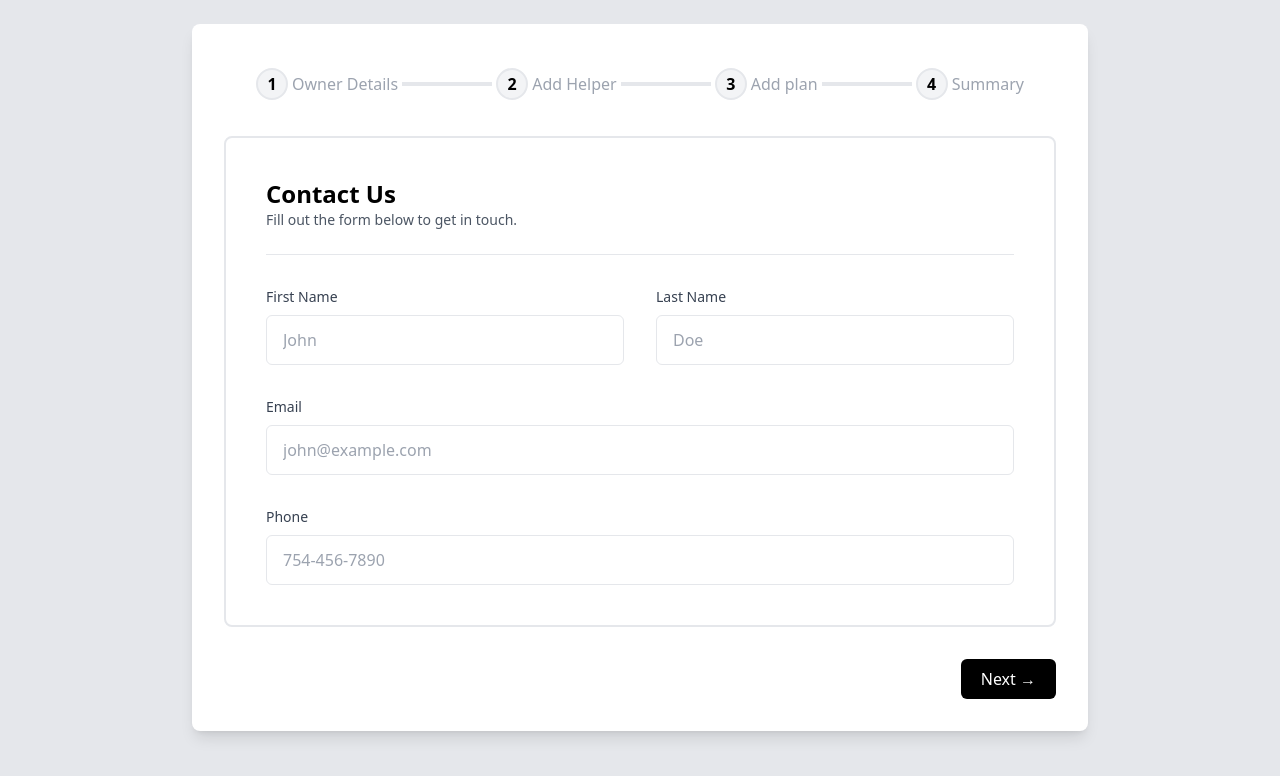
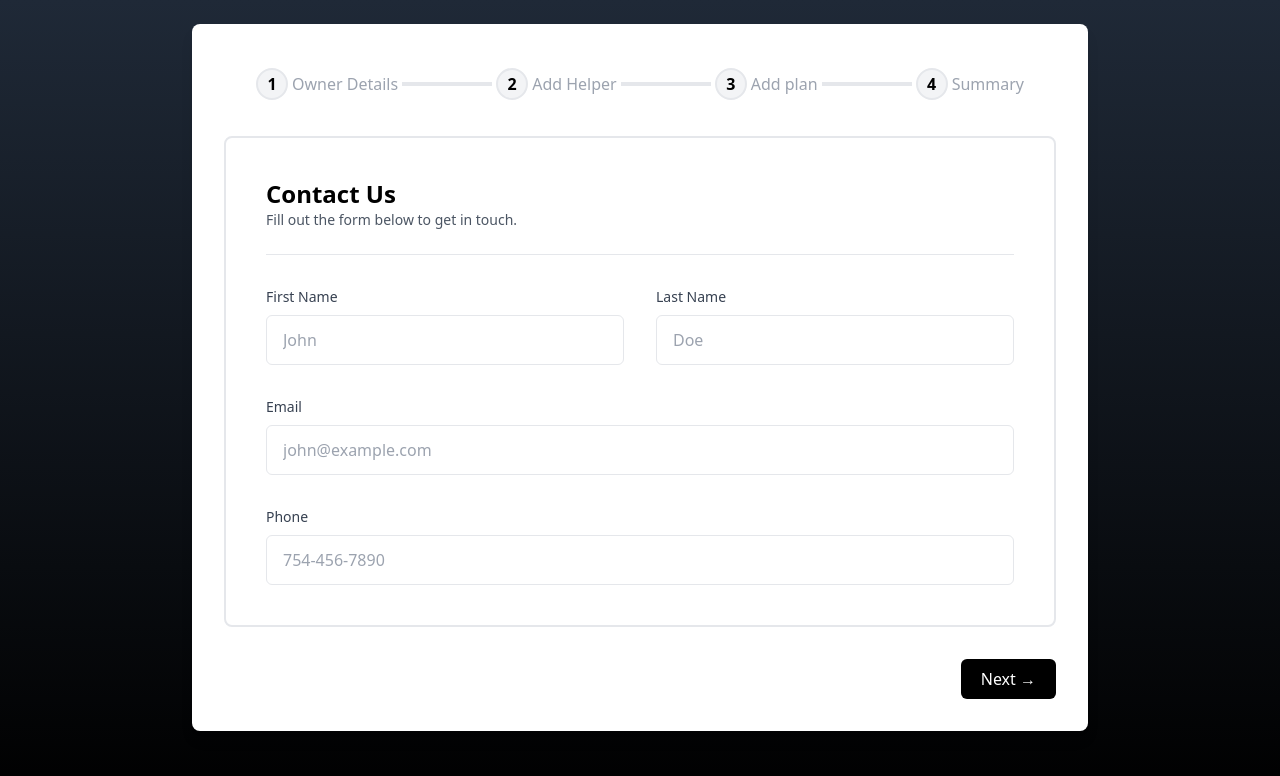
Before and after one commit to AshishBKallada/Stepper, a React (Vite) app: page / in a window 1280 px wide. Shown: the top 776 px of the page. Built offline with nearby package versions, Linux system fonts and the light colour scheme.

Commit message:
bg modified to gray- black shade gradient

```diff
--- a/src/Components/Stepper.jsx
+++ b/src/Components/Stepper.jsx
@@ -75,8 +75,8 @@ const CheckoutStepper = ({ steps }) => {
   const ActiveComponent = steps[currStep - 1]?.Component;
 
   return (
-    <div className="flex flex-col items-center min-h-screen bg-gray-200 p-3">
-      <Overlay show={showOverlay} />
+<div className="flex flex-col items-center min-h-screen bg-gradient-to-t from-black to-gray-800 p-3">
+<Overlay show={showOverlay} />
 
       <div className="w-full max-w-4xl bg-white my-3 p-4 sm:p-6 md:p-8 rounded-lg shadow-lg">
         <div className="hidden md:flex items-center justify-center w-full py-3 mb-6">
```
